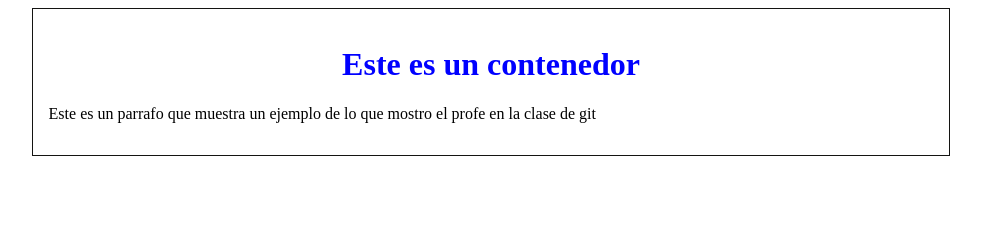
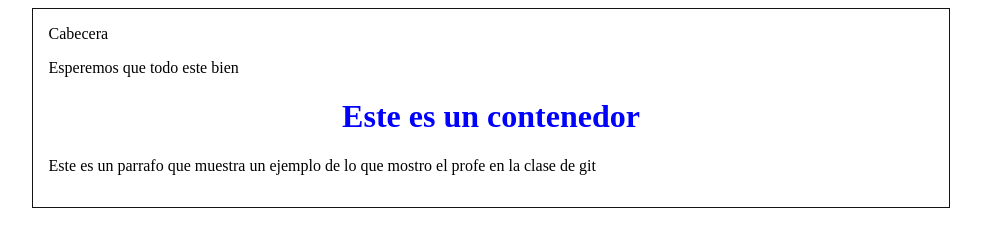
Before and after one commit to Salvador-GP/Hyperblog, a plain HTML site: page index.html in a window 1280 px wide. Shown: the whole page, without its empty margins (149-1130 px from the left). Drawn offline with Linux system fonts and the light colour scheme.

Commit message:
aqui agregue la cabecera

```diff
--- a/index.html
+++ b/index.html
@@ -10,6 +10,10 @@
     </head>
     <body>
         <div class="container">
+            <div id="cabecera ">
+            Cabecera
+            <p>Esperemos que todo este bien</p>
+            </div>
         <div id="cont">
             <h1>Este es un contenedor</h1>
             <p>Este es un parrafo que muestra un ejemplo de lo que mostro el profe en la clase de git </p>
```
